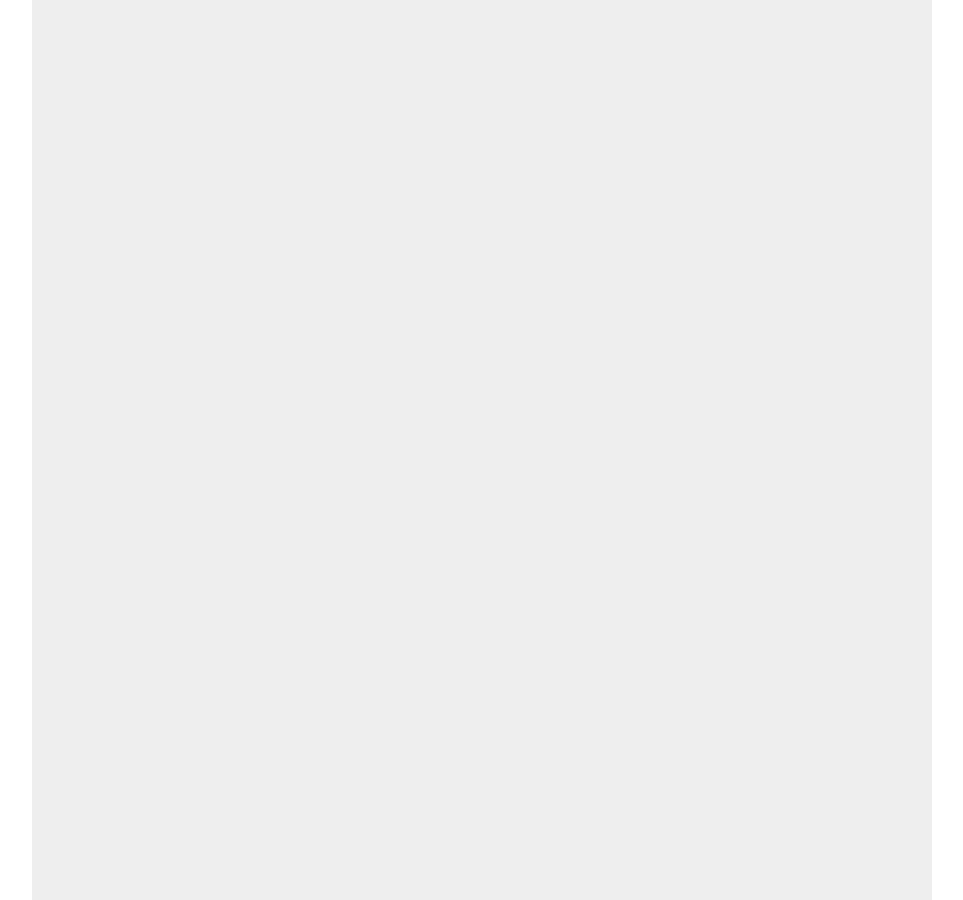
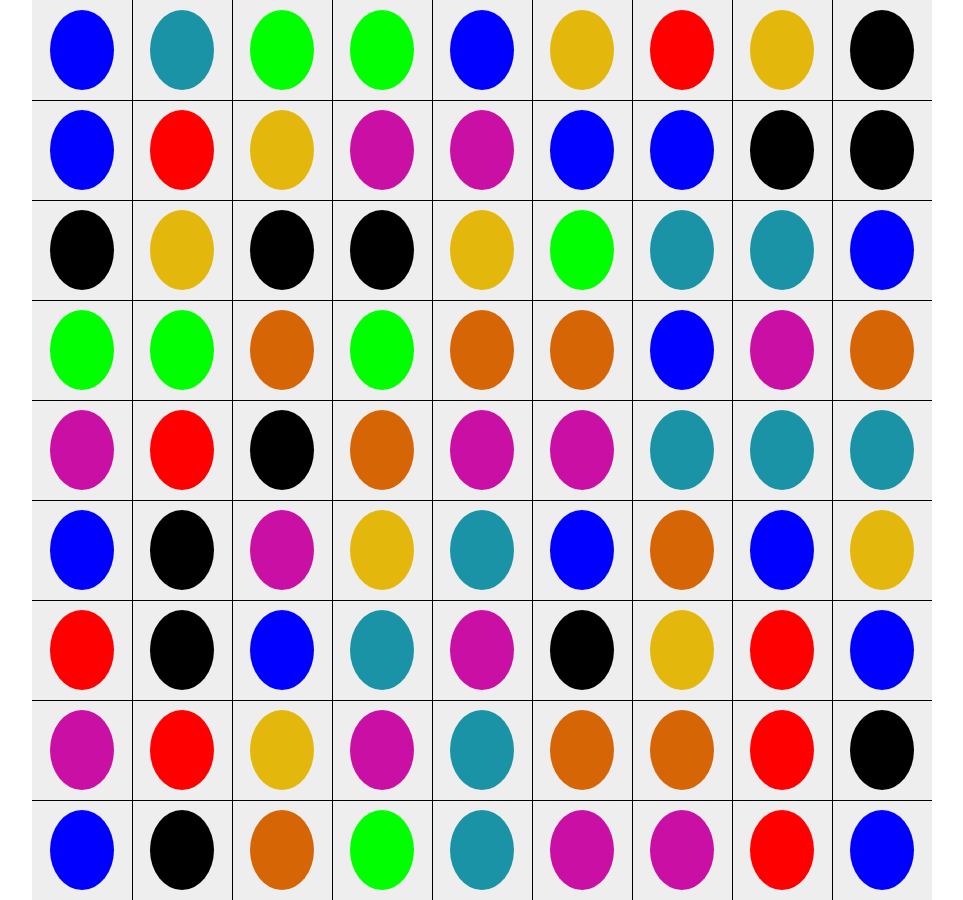
Before and after one commit to s1nn105/eiertauschClone, a plain HTML site: page index.html in a window 1280 px wide. Shown: the whole page, without its empty margins (158-1121 px from the left). Drawn offline with Linux system fonts and the light colour scheme.

Commit message:
added some more stuff and objects that the classes can interact

```diff
--- a/index.html
+++ b/index.html
@@ -11,18 +11,25 @@
 <body>
 
 <canvas id="myCanvas" width="900" height="900"></canvas>
-
+<script src="pieces.js"></script>
 <script src="Renderer.js"></script>
-<script src="EierTausch.js"></script>
+<script  src="GameEngine.js"></script>
+<script  src="EierTausch.js"></script>
 
 <script>
+
+    let cols = 9;
+    let rows = 9;
+    //todo clean that up and move the cols and rows def in the  EierTausch class
+    let gameEngine = new GameEngine(rows,cols);
+
     var canvas = document.getElementById("myCanvas");
     var ctx = canvas.getContext("2d");
-    var cContext = ctx;
-
-    var render = new Renderer(ctx,canvas.height,canvas.width);
-    var game= new EierTausch(render);
+    var render = new Renderer(ctx,canvas.height,canvas.width,rows,cols);
+    var game= new EierTausch(render,gameEngine,rows,cols);
     game.prepare();
+    game.renderGame();
+  //  setInterval(game.renderGame,100);
 </script>
 
 
```
